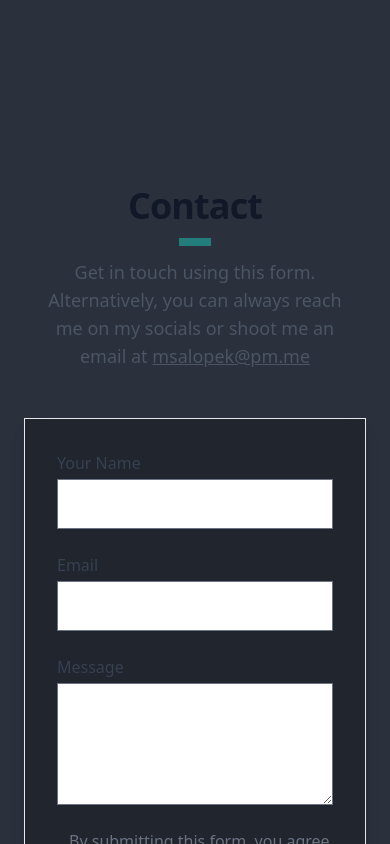
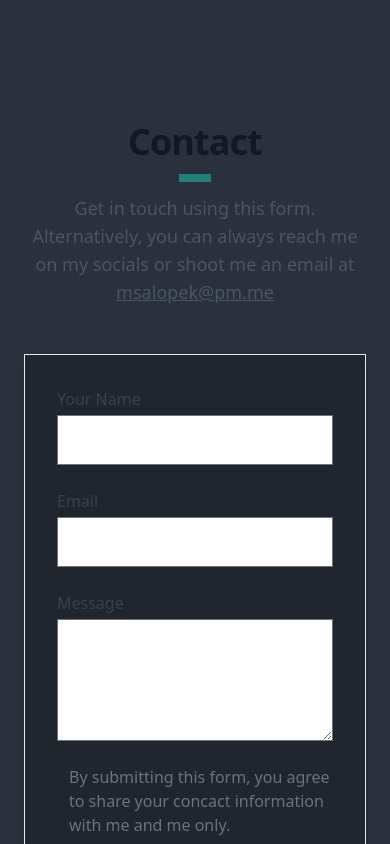
Before and after one commit to MSalopek/devprofile, a Next.js app: page / in a window 390 px wide. Shown: the part 2400-3244 px from the top of the page. Built offline with nearby package versions, Linux system fonts and the light colour scheme; no server answers.

Commit message:
update contact section clipping on mobile

```diff
--- a/src/components/Contact.tsx
+++ b/src/components/Contact.tsx
@@ -10,9 +10,8 @@ export default function Contact() {
 
   return (
     <div id="contact" className="py-24">
-      <div className="mx-auto w-full h-screen lg:h-screen py-16 px-6 lg:px-8">
-        <div className="mx-auto max-w-7xl px-6 lg:px-8">
-          <div className="mx-auto max-w-2xl text-center">
+      <div className="mx-auto max-w-3xl h-screen lg:h-screen px-6 lg:px-8">
+        <div className="mx-auto max-w-xl text-center">
           <h2 className="text-4xl font-bold tracking-tight text-gray-900 dark:text-gray-100 sm:text-5xl flex flex-col items-center gap-3">
             Contact
             <div className="w-8 p-1 bg-accent/60" />
@@ -22,7 +21,6 @@ export default function Contact() {
             Get in touch using this form. Alternatively, you can always reach me on my socials or shoot me an email at{' '}
             <span><a className="underline" href="mailto:msalopek@pm.me?title=Hi, Matija!">msalopek@pm.me</a></span>
           </p>
-          </div>
         </div>
         {state.succeeded
           ? <AnimatedSuccesCheckmark />
```
Lines whose indentation alone changed are shown as unchanged.
